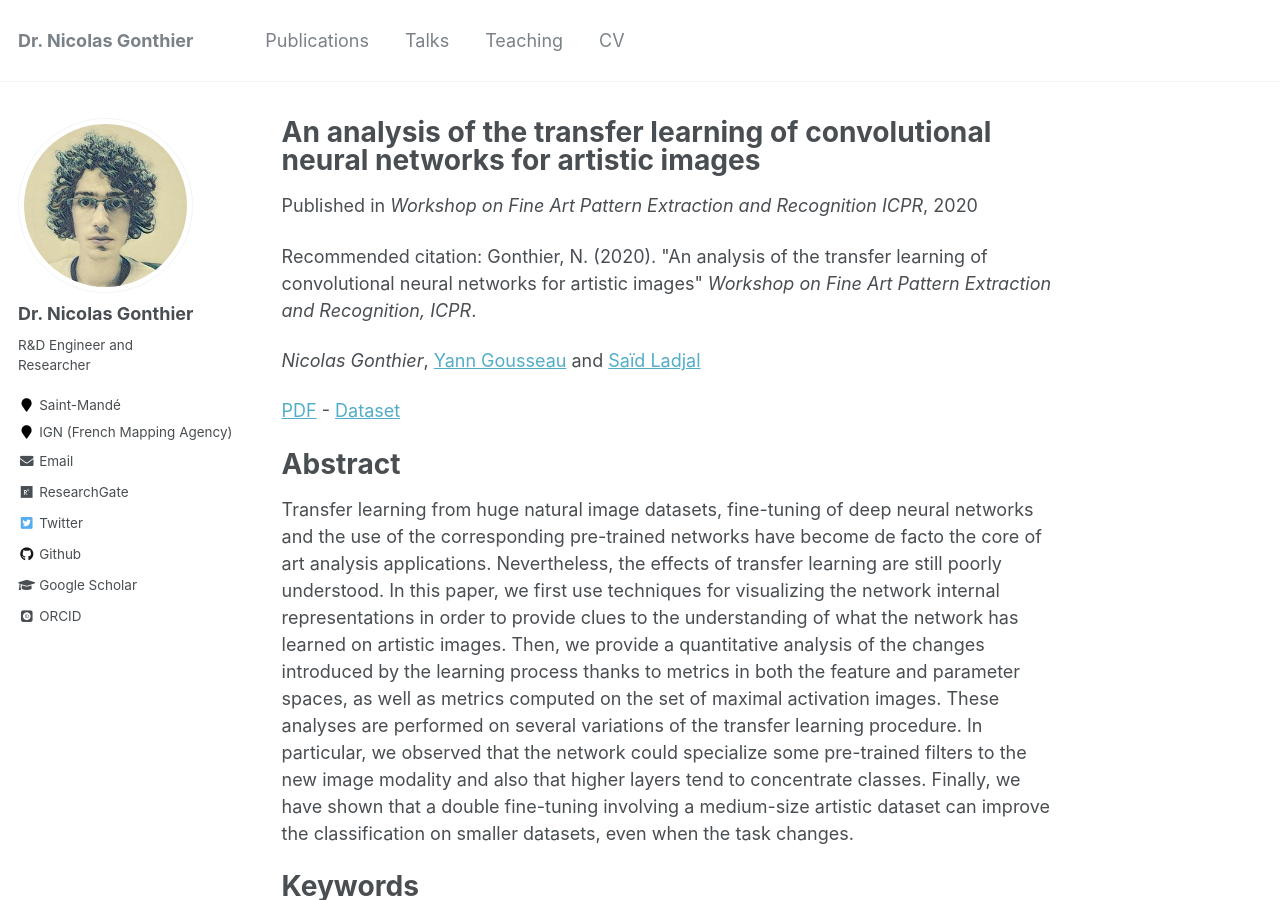
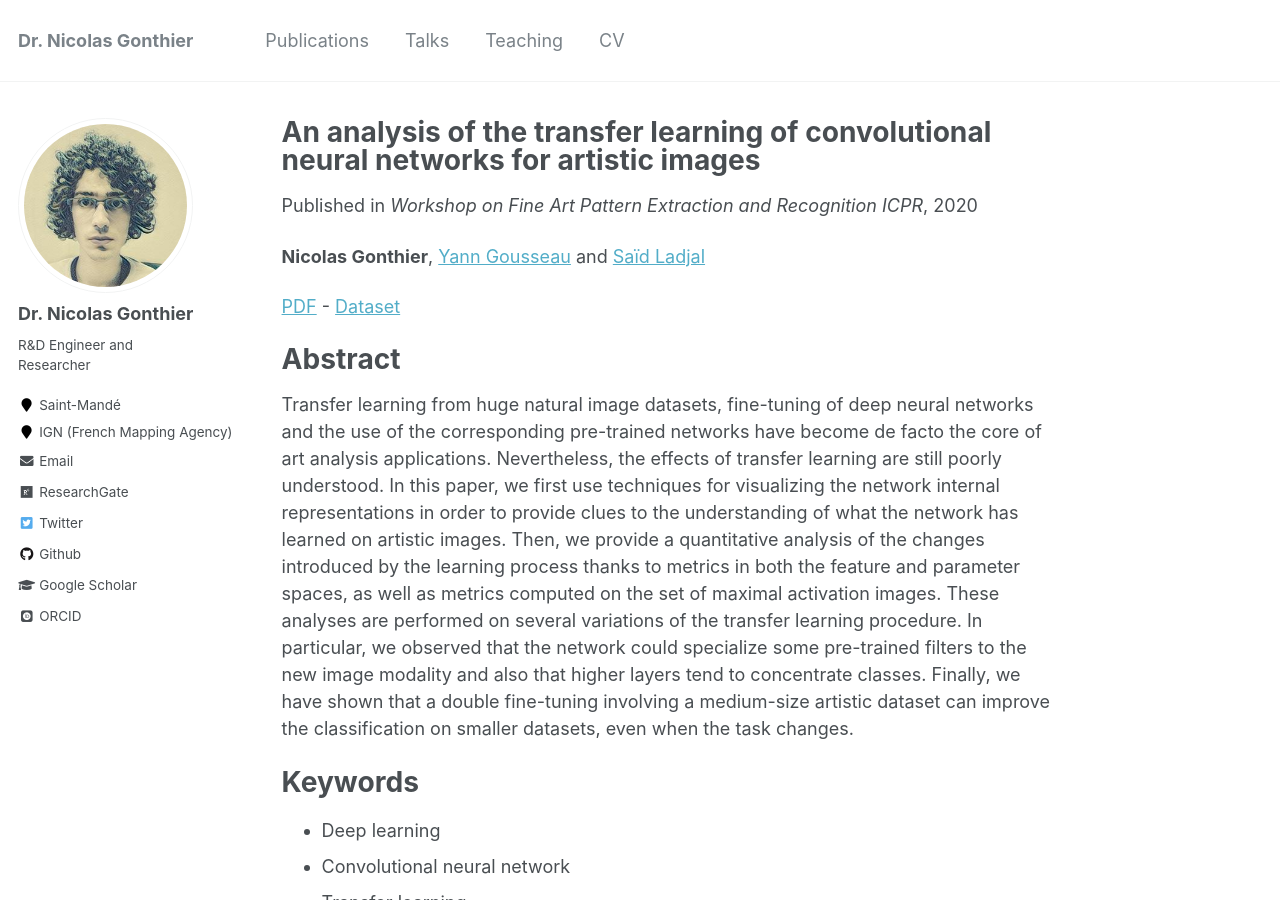
Before and after one commit to ngonthier/ngonthier.github.io, a Jekyll site: the page built from _publications/2020-11-Analysis-ICPR2020.md, in a window 1280 px wide and 900 px high. Built offline with Jekyll 4.4.1, drawn with Linux system fonts in a browser that asks for light colours; some web fonts are replaced.

Commit message:
Update 2020-11-Analysis-ICPR2020.md

```diff
--- a/_publications/2020-11-Analysis-ICPR2020.md
+++ b/_publications/2020-11-Analysis-ICPR2020.md
@@ -5,11 +5,10 @@ permalink: /publication/2020-11-Analysis-ICPR2020
 excerpt: 'This paper is about CNN analysis with feature visualisation and quantitative metrics. We study the transfer learning from natural images to artistic ones.'
 date: 2020-11-01
 venue: 'Workshop on Fine Art Pattern Extraction and Recognition ICPR'
-#paperurl: 'https://openaccess.thecvf.com/content_eccv_2018_workshops/w13/html/Gonthier_Weakly_Supervised_Object_Detection_in_Artworks_ECCVW_2018_paper.html'
-citation: 'Gonthier, N. (2020). &quot;An analysis of the transfer learning of convolutional neural networks for artistic images&quot; <i>Workshop on Fine Art Pattern Extraction and Recognition, ICPR</i>.'
+#paperurl:
 ---
 
-*Nicolas Gonthier*, [Yann Gousseau](https://gousseau.wp.imt.fr/) and [Saïd Ladjal](https://perso.telecom-paristech.fr/ladjal/)
+**Nicolas Gonthier**, [Yann Gousseau](https://gousseau.wp.imt.fr/) and [Saïd Ladjal](https://perso.telecom-paristech.fr/ladjal/)
 
 [PDF](https://arxiv.org/abs/2011.02727) - [Dataset](https://artfinetune.telecom-paris.fr/data/)
 
```
